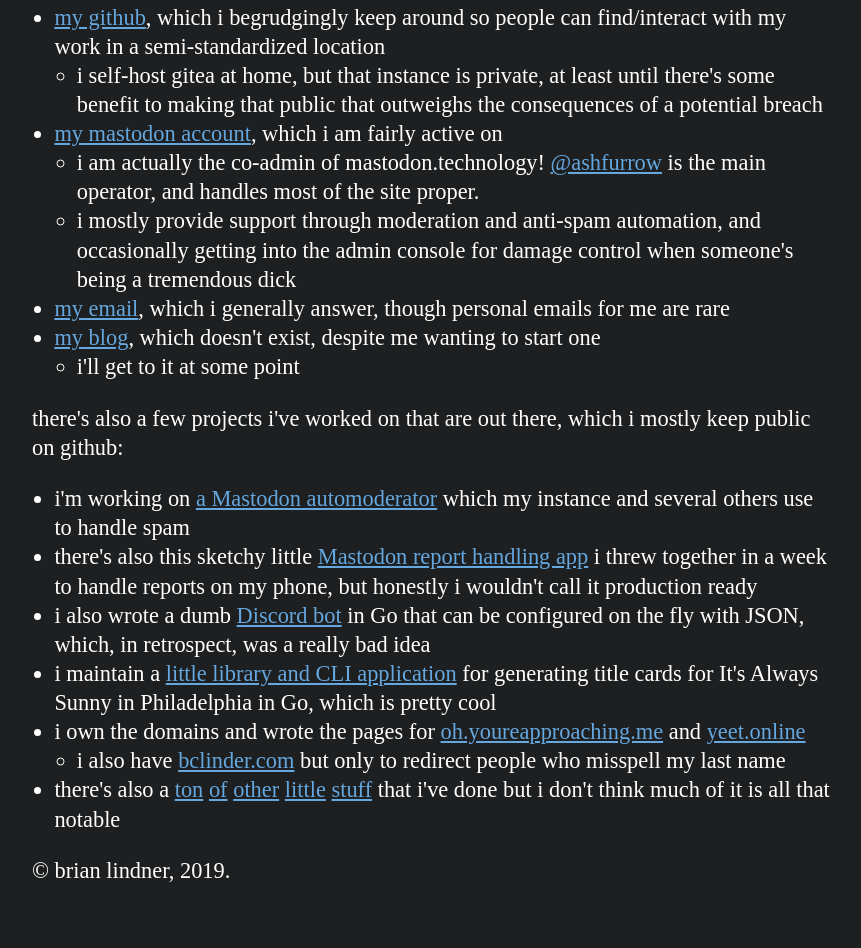
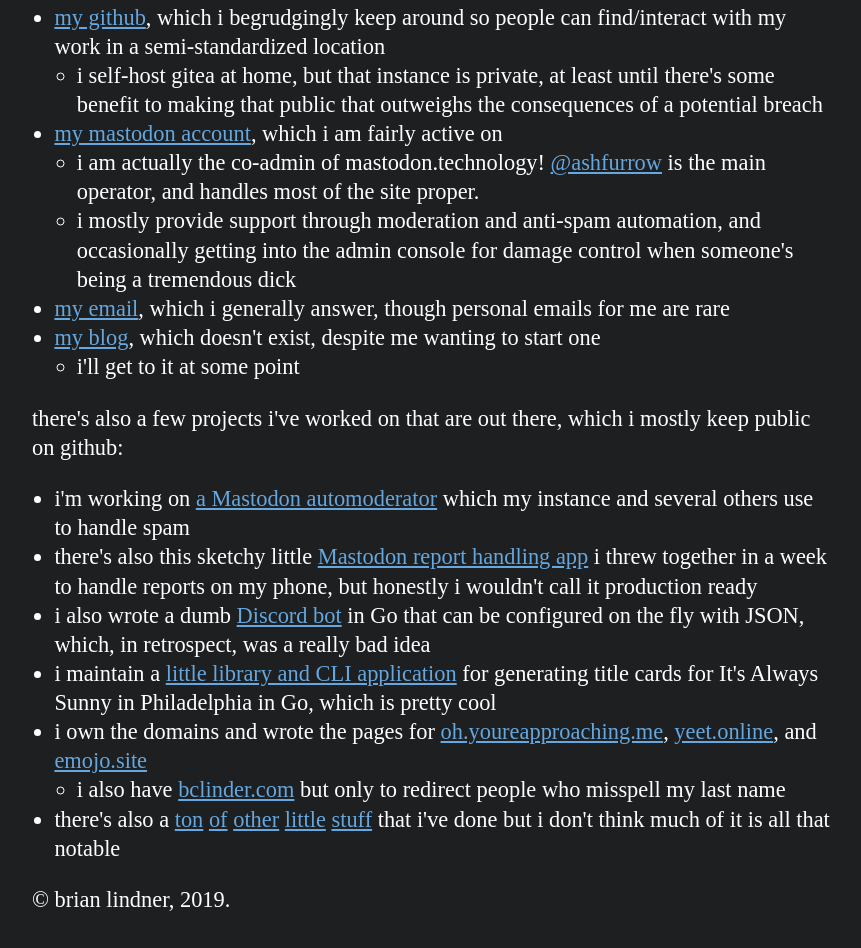
Before and after one commit to bclindner/bclindner.com, a website: page src/x/index.pug in a window 1280 px wide. Shown: the part 566-1514 px from the top of the page, without its empty margins (208-1069 px from the left). Before the commit the page ends 1485 px from the top, so only its background shows below. Drawn offline with nearby package versions, Linux system fonts and the light colour scheme; files that its build step writes are made by us from their sources.

Commit message:
added emojo.site

```diff
--- a/src/x/index.pug
+++ b/src/x/index.pug
@@ -76,8 +76,10 @@
       li
         | i own the domains and wrote the pages for
         a(href="https://oh.youreapproaching.me") oh.youreapproaching.me
-        |  and
+        | ,
         a(href="https://yeet.online") yeet.online
+        | , and
+        a(href="https://emojo.site") emojo.site
         ul
           li
             | i also have
```
